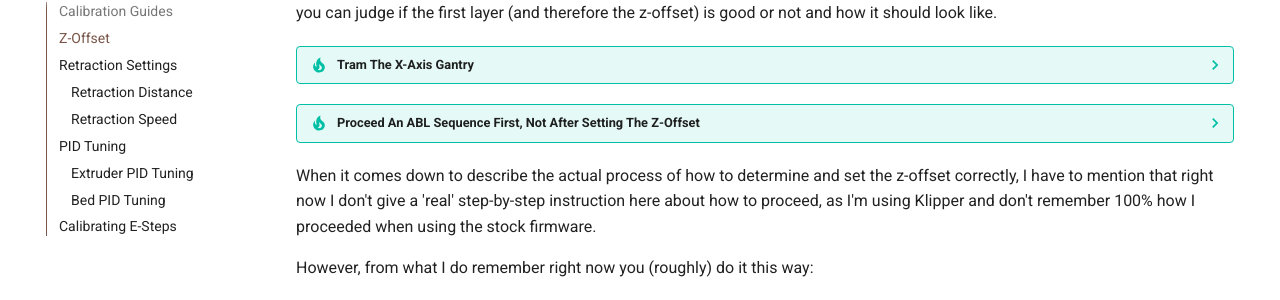
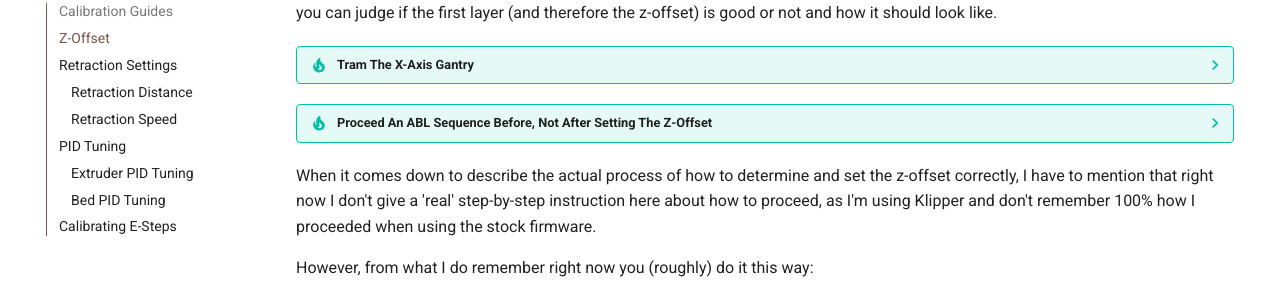
Before and after one commit to 1coderookie/KobraGoNeoInsights, an MkDocs documentation site: the page built from docs/calibration.md, in a window 1280 px wide and 900 px high, scrolled down 1075 px. Shown: the part 145-445 px from the top of the window. Built offline with MkDocs 1.6.1 and Material for MkDocs 9.7.7, drawn with Linux system fonts in a browser that asks for light colours; comment, search, counter and statistics services are not loaded; some of the changed lines change nothing that is shown.

Commit message:
Update calibration.md

```diff
--- a/docs/calibration.md
+++ b/docs/calibration.md
@@ -35,11 +35,12 @@
 ??? tip "Tram The X-Axis Gantry"
 
     I'd recommend to tram the x-axis gantry before adjusting the z-offset. Of course you don't need to do this every time you adjust the z-offset, you need to tram the gantry one time and then it should be good.
-    If you're using the rigid stock spacers, tram the gantry in relation to the bed itself. If you're using adjustable spacers, tram the gantry in relation to the base frame and then tram the bed in relation to the nozzle. See the first violet expandable textbox in the section ["X-Axis Gantry"](hardware/axes.md#x-axis-gantry) of the chapter ["Axes"](hardware/axes.md) for a more detailed description.
+    If you're using the rigid stock spacers, tram the gantry in relation to the bed itself. If you're using adjustable spacers, tram the gantry in relation to the base frame and then tram the bed in relation to the nozzle. See the first violet expandable textbox in the section ["X-Axis Gantry"](hardware/axes.md#x-axis-gantry) for a more detailed description.
 
-??? tip "Proceed An ABL Sequence First, Not After Setting The Z-Offset"
+??? tip "Proceed An ABL Sequence Before, Not After Setting The Z-Offset"
 
-    Before adjusting the z-offset, I recommend to execute an ABL sequence first (with an already leveled ABL sensor in relation to the nozzle height, see the chapter ["Printhead"](hardware/printhead.md)). If you execute an ABL *after* you dialed in your z-offset, then you'll have to set the z-offset *again* as it seems that the ABL procedure somehow 'resets' the setting.
+    Before adjusting the z-offset, I recommend to execute an ABL sequence first - with an already [leveled ABL sensor](hardware/printhead.md) in relation to the nozzle height as well as an already [trammed x-axis gantry](hardware/axes.md#x-axis-gantry).
+    If you execute an ABL *after* you dialed in your z-offset, then you'll have to set the z-offset *again* as it seems that the ABL procedure somehow 'resets' the setting.
 
 When it comes down to describe the actual process of how to determine and set the z-offset correctly, I have to mention that right now I don't give a 'real' step-by-step instruction here about how to proceed, as I'm using Klipper and don't remember 100% how I proceeded when using the stock firmware.
 
```
